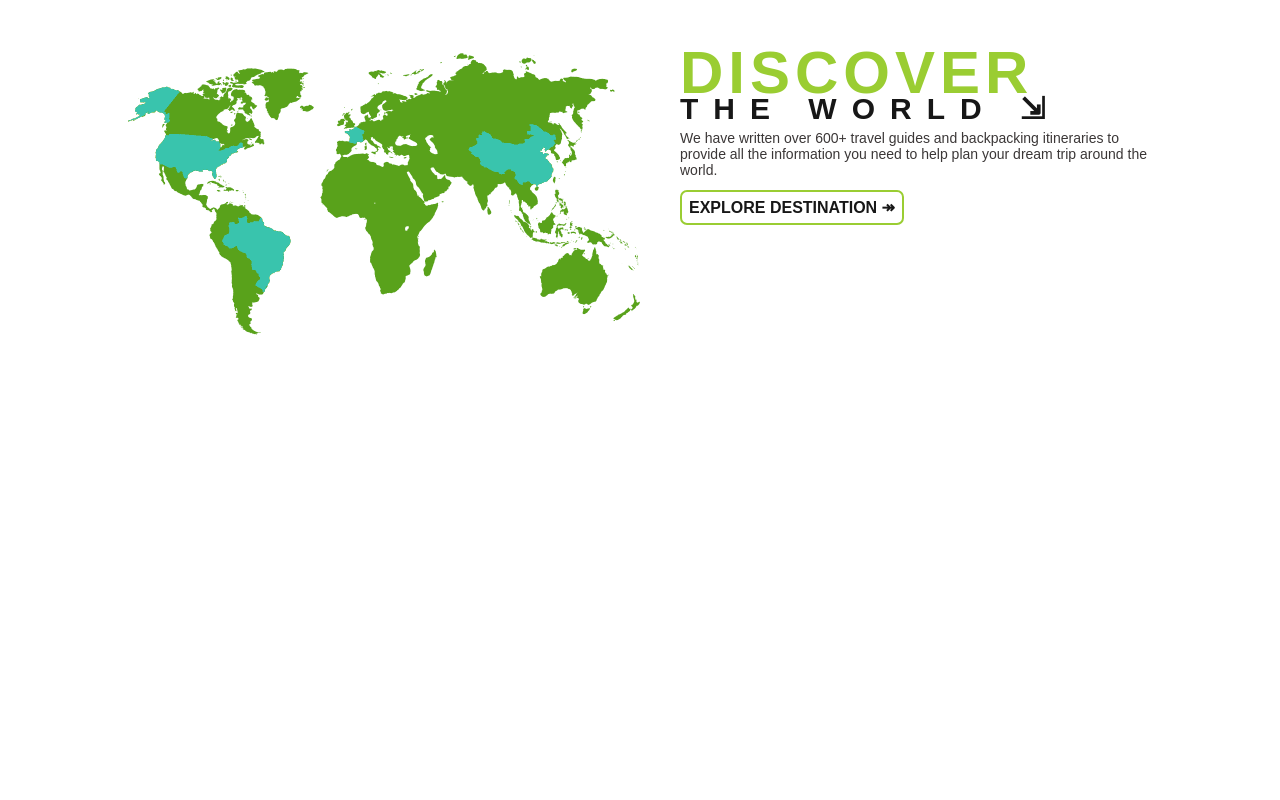
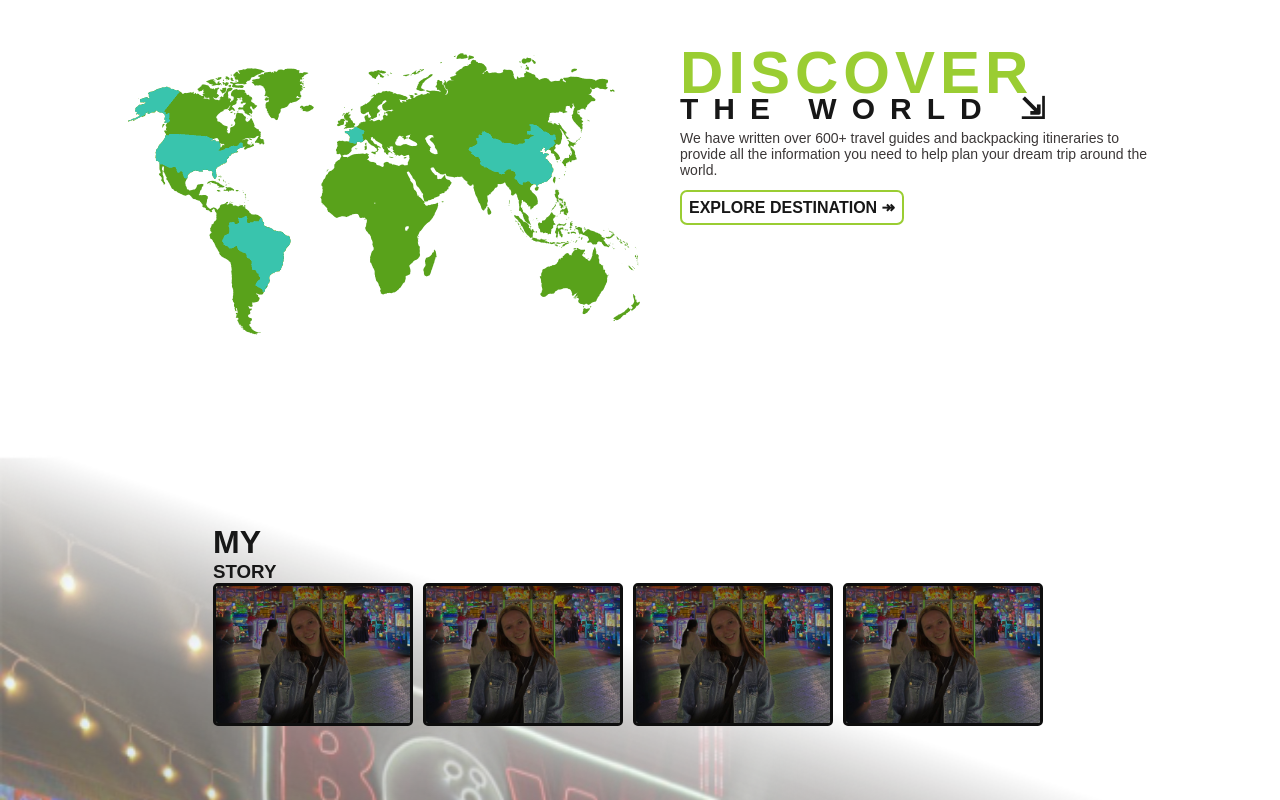
Before and after one commit to Hawinf/conciergepath, a Next.js app: page / in a window 1280 px wide. Shown: the part 814-1614 px from the top of the page. Before the commit the page ends 1268 px from the top, so only its background shows below. Built offline with nearby package versions, Linux system fonts and the light colour scheme.

Commit message:
adding new about section

```diff
--- a/src/app/components/header/header.css
+++ b/src/app/components/header/header.css
@@ -67,6 +67,11 @@
     padding-bottom: 15px;
     border-bottom: 1px solid rgb(51, 54, 44);
 }
+.box-map:hover {
+    background-color: rgba(73, 56, 56, 0.61);
+    padding: 7px;
+    border-radius: 7px;
+}
 .box-map .each-map {
     width: 70px;
 }
@@ -107,6 +112,32 @@
     border: 2px solid yellowgreen;
     border-radius: 7px;
 }
+.about-section {
+    background-image: url('/sectionbg.png');
+    background-size: cover;
+    padding: 70px 30px;
+    width: 100%;
+    /* height: 700px; */
+}
+.container-about {
+    width: 70%;
+    margin: auto;
+}
+.main-about {
+    display: flex;
+    /* justify-content: space-between; */
+    flex-wrap: wrap;
+
+}
+.main-about img {
+    /* margin: 10px; */
+    margin-right: 10px;
+    width: 200px;
+    border-radius: 5px;
+    border: 3px solid rgb(14, 14, 14);
+}
+
+
 @media (max-width:992px) {
     .wrapper-header {
         width: 50%;
@@ -185,5 +216,10 @@
     .dc-right p {
         font-size: 12px;
     }
-
+    .container-about {
+        width: 95%;
+    }
+    .main-about img {
+        width: 100%;
+    }
 }
--- a/src/app/components/header/header.js
+++ b/src/app/components/header/header.js
@@ -69,6 +69,26 @@ export default function Header() {
           <a className='dc-explore' href=''>EXPLORE DESTINATION &#8608;</a>
         </div>
       </main>
+      <main className='about-section'>
+        <div className='container-about'>
+          <h1>MY</h1>
+          <h3>STORY</h3>
+          <div className='main-about'>
+            <div>
+              <a><img src='/downsection.jpeg' alt='KATE' /></a>
+            </div>
+            <div>
+              <a><img src='/downsection.jpeg' alt='KATE' /></a>
+            </div>
+            <div>
+              <a><img src='/downsection.jpeg' alt='KATE' /></a>
+            </div>
+            <div>
+              <a><img src='/downsection.jpeg' alt='KATE' /></a>
+            </div>
+          </div>
+        </div>
+      </main>
     </div>
   );
 }
```
Also changed, not shown: public/downsection.jpeg (added), public/sectionbg.png (added).
